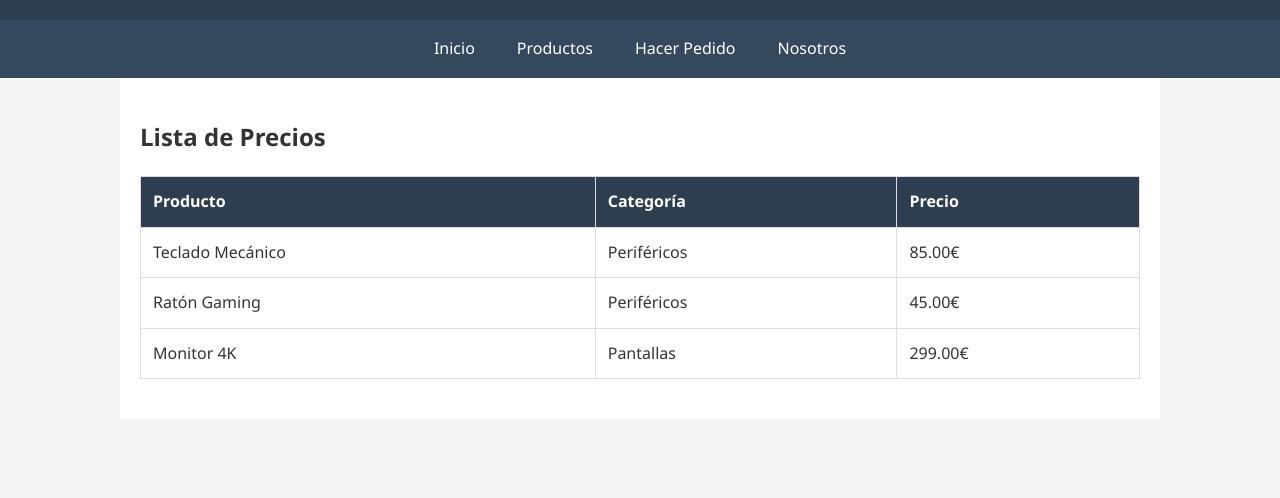
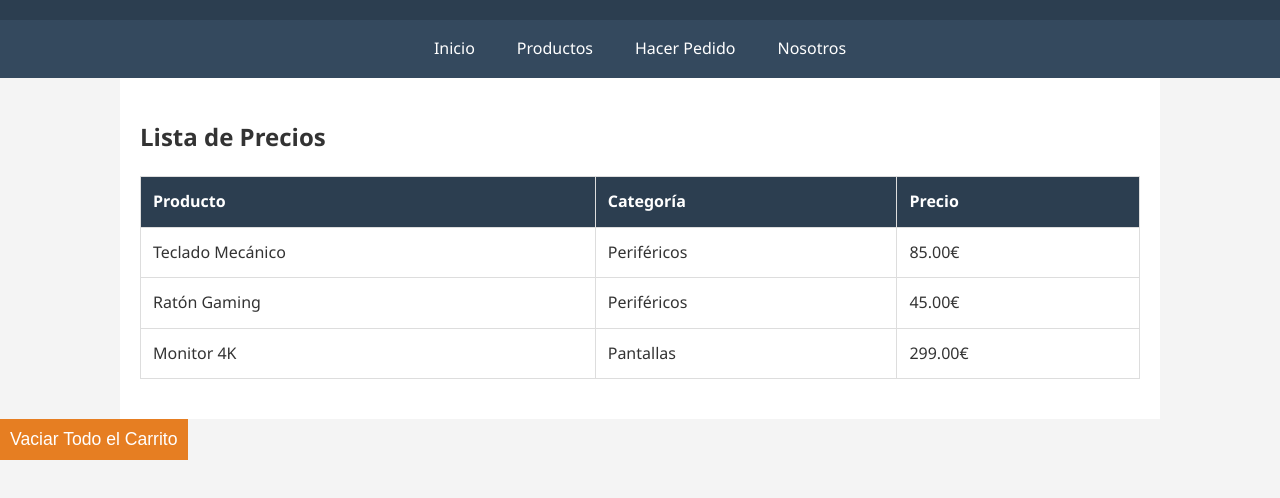
Before and after one commit to Marcoodiaaz/marcoodiazz.github.io, a plain HTML site: page productos.html in a window 1280 px wide. Shown: the part 106-604 px from the top of the page. Drawn offline with Linux system fonts and the light colour scheme.

Commit message:
Add 'Vaciar Todo el Carrito' button to productos.html

```diff
--- a/productos.html
+++ b/productos.html
@@ -43,5 +43,6 @@
         </table>
     </main>
     <script src="main.js"></script>
+    <button id="vaciar-btn">Vaciar Todo el Carrito</button>
 </body>
 </html>
```
